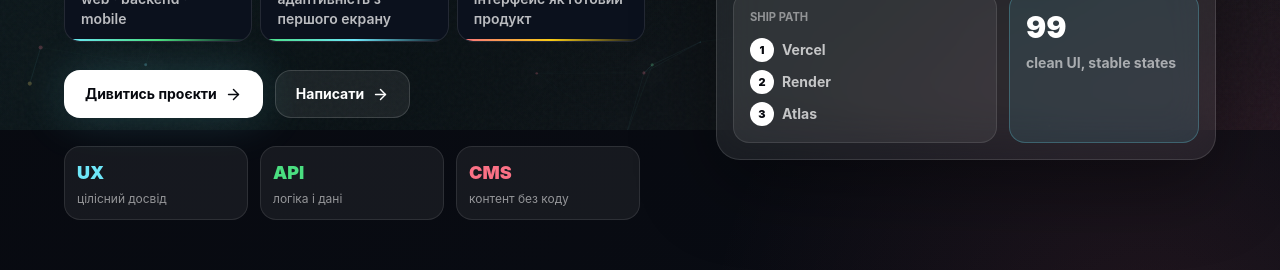
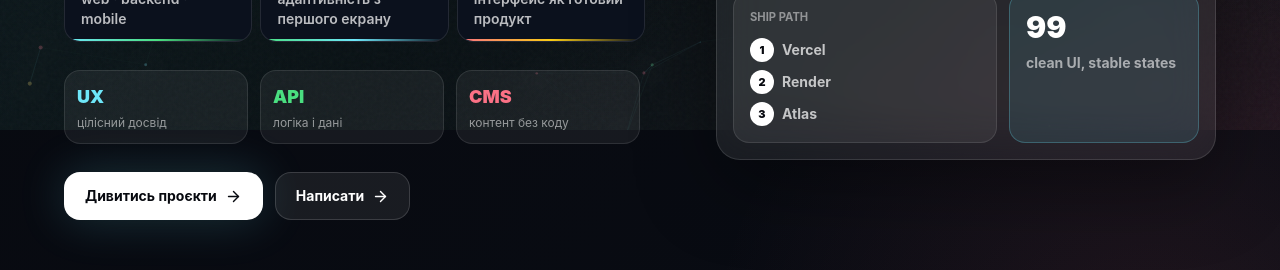
Before and after one commit to sashik117/my-portfolio, a Next.js app in the folder client/: page / in a window 1280 px wide. Shown: the part 670-940 px from the top of the page. Built offline with nearby package versions, Linux system fonts and the light colour scheme; no server answers.

Commit message:
polish hero actions and contact copy

```diff
--- a/client/src/app/globals.css
+++ b/client/src/app/globals.css
@@ -157,8 +157,8 @@ button {
 .icon-button {
   display: inline-grid;
   place-items: center;
-  width: 42px;
-  height: 42px;
+  width: 44px;
+  height: 44px;
   border: 1px solid var(--line);
   border-radius: 12px;
   background: rgba(255, 255, 255, 0.06);
--- a/client/src/components/portfolio/Hero.tsx
+++ b/client/src/components/portfolio/Hero.tsx
@@ -262,22 +262,10 @@ export default function Hero() {
           </motion.div>
 
           <motion.div
-            className="mt-7 flex flex-col gap-3 sm:flex-row"
+            className="mt-7 grid grid-cols-3 gap-2 text-xs sm:max-w-xl sm:gap-3"
             initial={{ opacity: 0, y: 18 }}
             animate={{ opacity: 1, y: 0 }}
             transition={{ duration: 0.8, delay: 0.62 }}
-          >
-            <MagneticButton href="#projects">{t.hero.projectsCta}</MagneticButton>
-            <MagneticButton href="#contact" variant="secondary">
-              {t.hero.contactCta}
-            </MagneticButton>
-          </motion.div>
-
-          <motion.div
-            className="mt-7 grid grid-cols-3 gap-2 text-xs sm:max-w-xl sm:gap-3"
-            initial={{ opacity: 0, y: 18 }}
-            animate={{ opacity: 1, y: 0 }}
-            transition={{ duration: 0.8, delay: 0.68 }}
           >
             {t.hero.stats.map(([value, label], index) => (
               <motion.div
@@ -292,6 +280,18 @@ export default function Hero() {
                 <div className="mt-1 text-white/[0.54]">{label}</div>
               </motion.div>
             ))}
+          </motion.div>
+
+          <motion.div
+            className="mt-7 flex flex-col gap-3 sm:flex-row"
+            initial={{ opacity: 0, y: 18 }}
+            animate={{ opacity: 1, y: 0 }}
+            transition={{ duration: 0.8, delay: 0.68 }}
+          >
+            <MagneticButton href="#projects">{t.hero.projectsCta}</MagneticButton>
+            <MagneticButton href="#contact" variant="secondary">
+              {t.hero.contactCta}
+            </MagneticButton>
           </motion.div>
         </div>
 
--- a/client/src/components/portfolio/LanguageProvider.tsx
+++ b/client/src/components/portfolio/LanguageProvider.tsx
@@ -129,7 +129,7 @@ const dictionary = {
       eyebrow: "Контакти",
       title: "Зв'язатися зі мною",
       copy:
-        "Відкрита до junior/fullstack позицій, стажування, командних pet-проєктів та фріланс-задач. Якщо вам потрібен розробник, який не просто пише код, а занурюється в продукт і дбає про фінальний досвід користувача — давайте створимо щось круте разом.",
+        "Відкрита до junior/fullstack позицій, стажування, командних pet-проєктів та фріланс-задач, де важливі не тільки дедлайни, а й охайний інтерфейс, логіка під капотом і нормальне відчуття продукту на телефоні. Я не просто беру задачу і мовчки пишу код: мені цікаво зрозуміти мету, сценарій користувача, слабкі місця і зробити так, щоб результат виглядав продумано, працював стабільно та був зрозумілий команді. Якщо вам потрібна розробниця, яка швидко вчиться, уважно ставиться до деталей, не боїться фідбеку і реально хоче доводити продукт до красивого фінального стану — давайте створимо щось сильне разом.",
       name: "Ім'я",
       email: "Email",
       message: "Повідомлення",
@@ -276,7 +276,7 @@ const dictionary = {
       eyebrow: "Contact",
       title: "Get in touch",
       copy:
-        "Open to junior/fullstack roles, internships, team pet projects, and freelance tasks. If you need a developer who does not just write code, but gets into the product and cares about the final user experience, let us create something strong together.",
+        "Open to junior/fullstack roles, internships, team pet projects, and freelance tasks where careful UI, reliable logic, and a polished mobile experience matter. I do not just take a task and quietly write code: I like to understand the goal, the user path, the weak spots, and how the feature should feel after a real person opens it on a phone. If you need a developer who learns quickly, listens to feedback, pays attention to details, and genuinely wants to move the product toward a clean finished state, let us create something strong together.",
       name: "Name",
       email: "Email",
       message: "Message",
```
